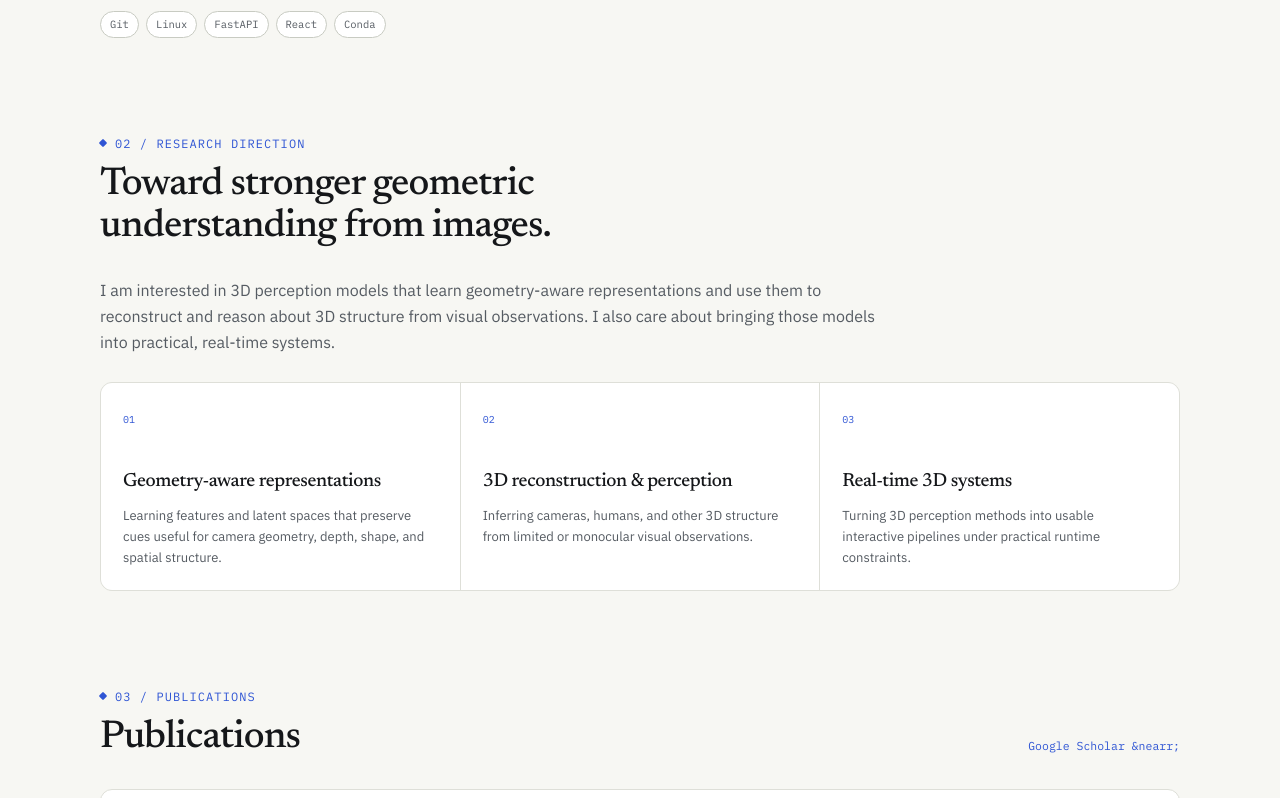
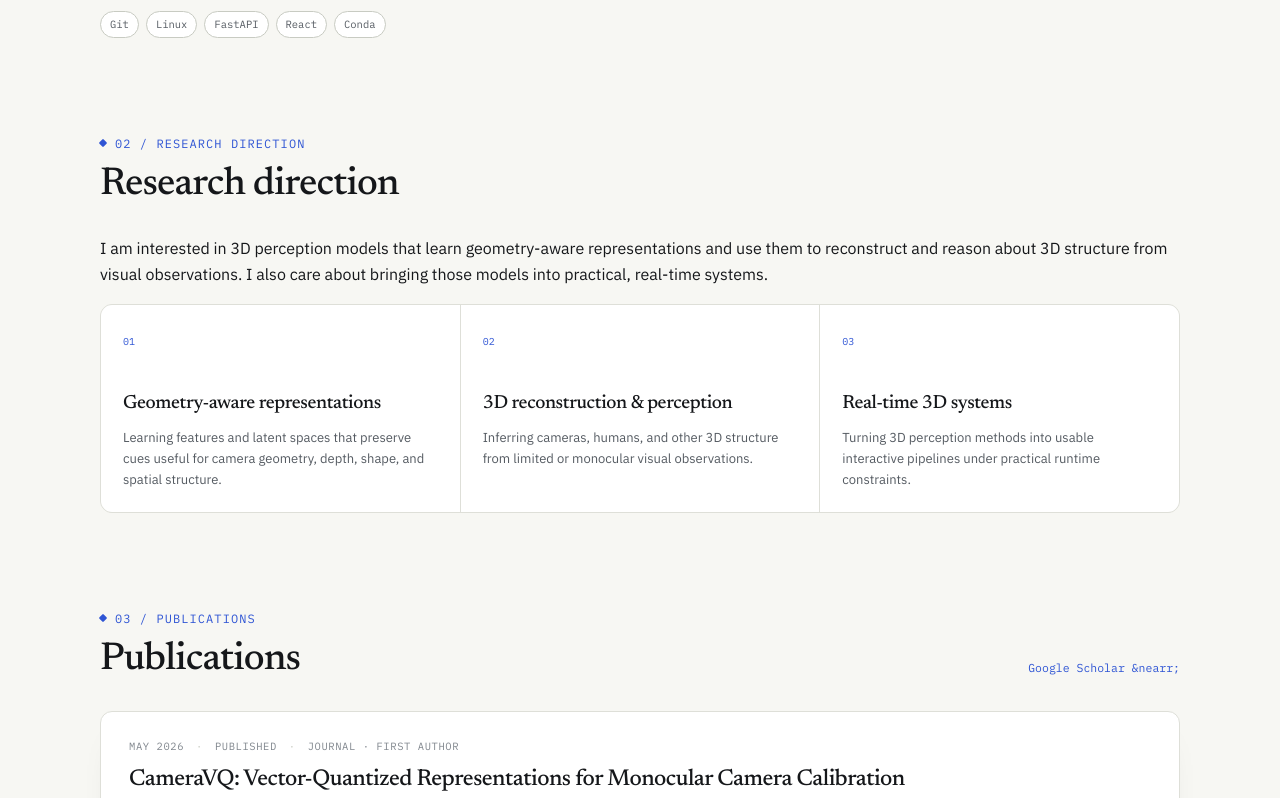
Before and after one commit to GraceCheong/web, a React (Vite) app: page / in a window 1280 px wide. Shown: the part 962-1760 px from the top of the page. Built offline with nearby package versions, Linux system fonts and the light colour scheme.

Commit message:
Condense research direction section

```diff
--- a/src/components/ResearchDirection.jsx
+++ b/src/components/ResearchDirection.jsx
@@ -2,19 +2,17 @@ import { researchDirection } from '../data/content'
 
 export default function ResearchDirection() {
   return (
-    <section className="wrap" id="direction">
+    <section className="wrap section" id="direction">
       <div className="section-head">
         <span className="eyebrow">02 / Research Direction</span>
-        <h2>
-          Toward stronger geometric
-          <br />
-          understanding from images.
-        </h2>
+        <h2>Research direction</h2>
       </div>
-      <p className="lead research-direction-lead">{researchDirection.lead}</p>
+
+      <p className="section-lead">{researchDirection.lead}</p>
+
       <div className="direction-grid">
         {researchDirection.pillars.map((pillar, index) => (
-          <div key={pillar.title}>
+          <div className="direction-item" key={pillar.title}>
             <span className="direction-index mono">{String(index + 1).padStart(2, '0')}</span>
             <h3>{pillar.title}</h3>
             <p>{pillar.description}</p>
```
